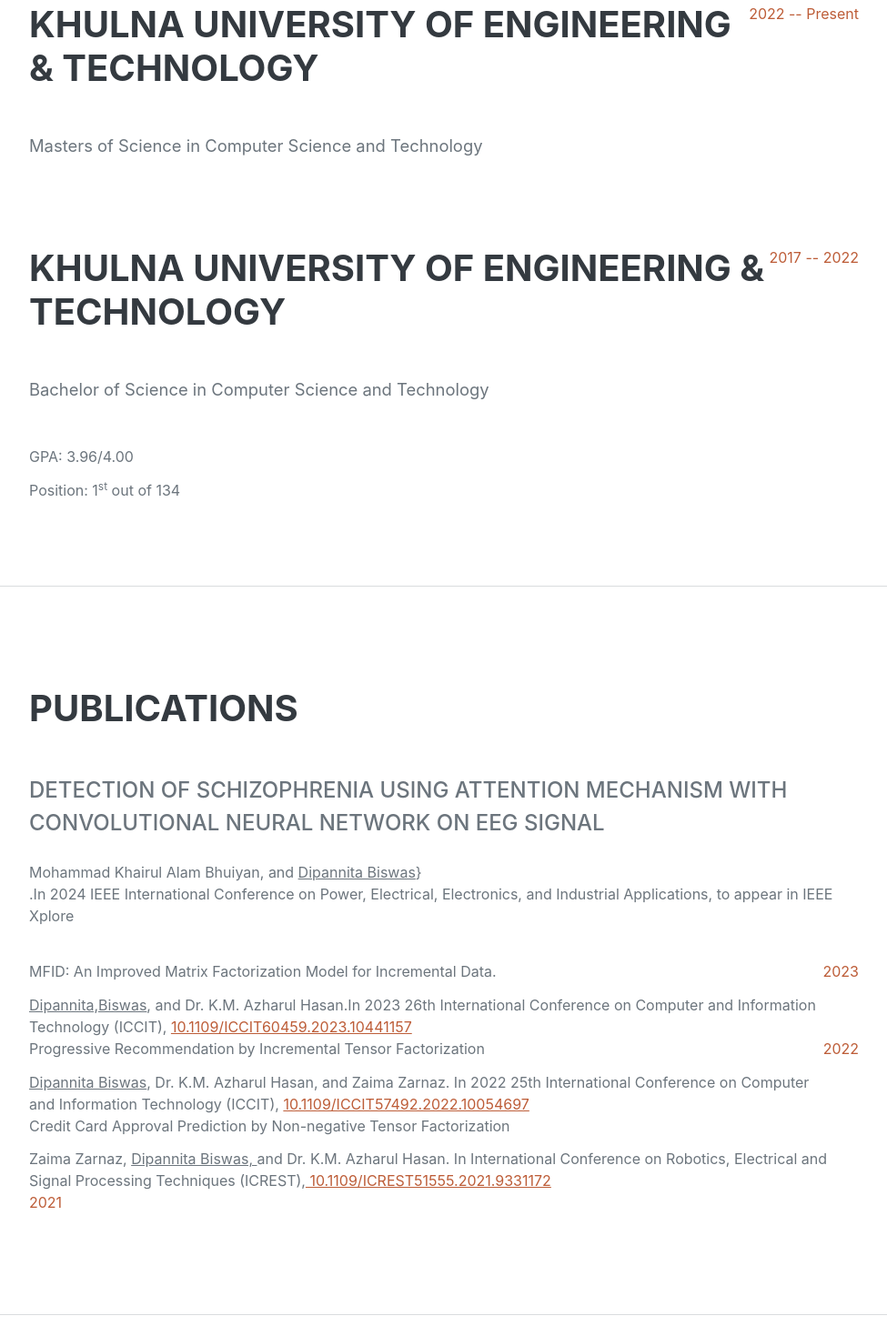
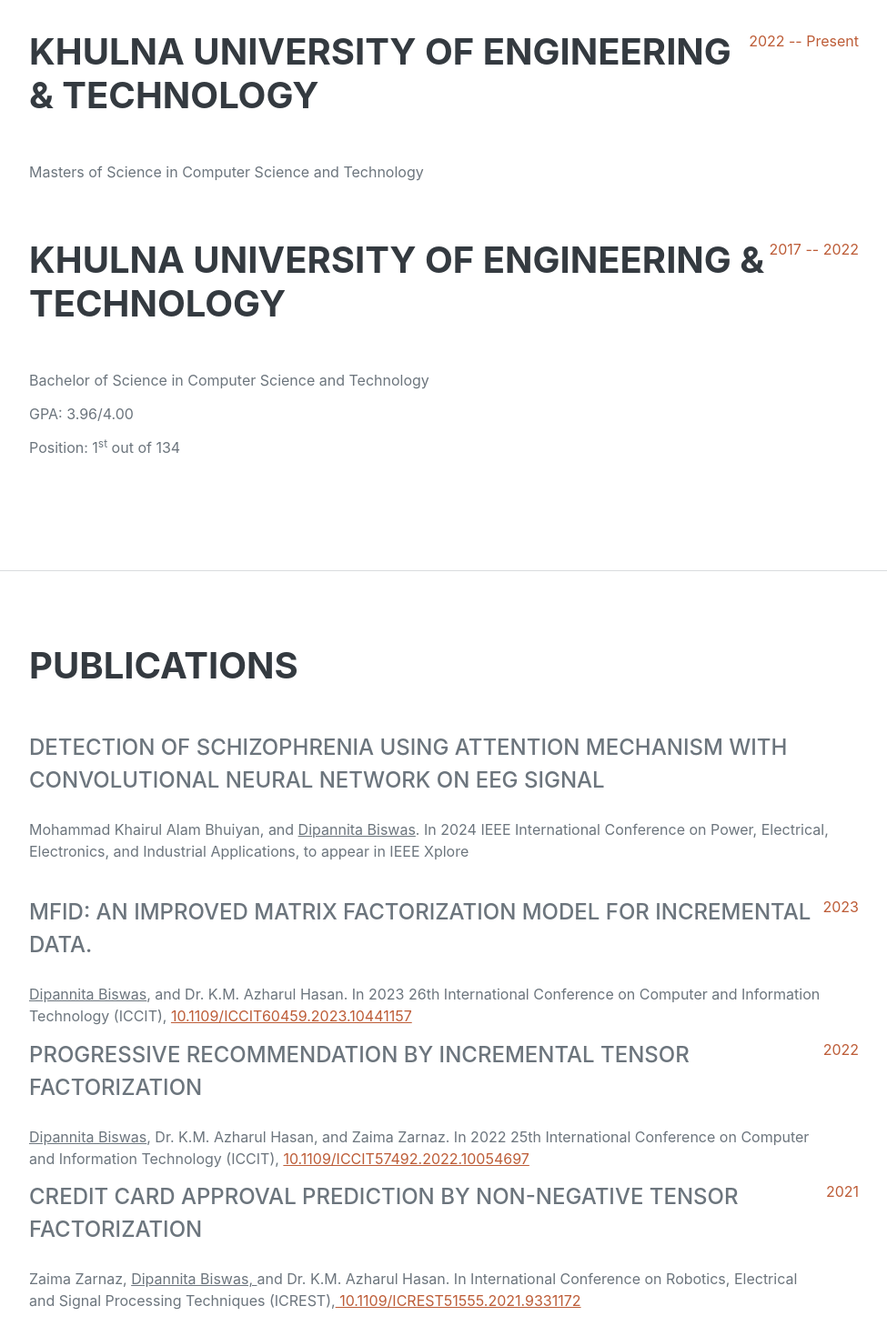
Before and after one commit to dipannita72/dipannita72.github.io, a plain HTML site: page index.html in a window 1280 px wide. Shown: the part 1775-3233 px from the top of the page at 91% size, without its empty margins (288-1263 px from the left). Drawn offline with nearby package versions, Linux system fonts and the light colour scheme; a web font is replaced by a local one.

Commit message:
Update index.html

```diff
--- a/index.html
+++ b/index.html
@@ -65,9 +65,9 @@
                     <h2 class="mb-5">Experience</h2>
                     <div class="d-flex flex-column flex-md-row justify-content-between mb-5">
                         <div class="flex-grow-1">
-                            <h3 class="mb-5">Lecturer</h3>
-                                <p class="lead mb-5">Department of Computer Science and Technology</p>
-                                <p class="lead mb-4">Khulna University of Engineering & Technology, Khulna, Bangladesh</p>
+                            <h2 class="mb-5">Lecturer</h2>
+                                <p>Department of Computer Science and Technology</p>
+                                <p>Khulna University of Engineering & Technology, Khulna, Bangladesh</p>
                         </div>
                         <div class="flex-shrink-0"><span class="text-primary">2022 -- Present</span></div>
                     </div>
@@ -82,14 +82,14 @@
                     <div class="d-flex flex-column flex-md-row justify-content-between mb-5">
                         <div class="flex-grow-1">
                             <h2 class="mb-5">Khulna University of Engineering & Technology</h2>
-                            <p class="lead mb-5">Masters of Science in Computer Science and Technology</p>
+                            <p>Masters of Science in Computer Science and Technology</p>
                         </div>
                         <div class="flex-shrink-0"><span class="text-primary">2022 -- Present</span></div>
                     </div>
                     <div class="d-flex flex-column flex-md-row justify-content-between">
                         <div class="flex-grow-1">
                             <h2 class="mb-5">Khulna University of Engineering & Technology</h2>
-                            <p class="lead mb-5">Bachelor of Science in Computer Science and Technology</p>
+                            <p>Bachelor of Science in Computer Science and Technology</p>
                             <p>GPA: 3.96/4.00</p>
                             <p> Position: 1<sup>st</sup> out of 134 </p>
                         </div>
@@ -106,21 +106,21 @@
                     <div class="d-flex flex-column flex-md-row justify-content-between mb-4">
                         <div class="flex-grow-1">
                             <p class = "subheading mb-4">Detection of Schizophrenia Using Attention Mechanism with Convolutional Neural Network on EEG Signal</p>
-                            <p class="mb-0">Mohammad Khairul Alam Bhuiyan, and <u>Dipannita Biswas</u>}</p>.In 2024 IEEE International Conference on Power, Electrical, Electronics, and Industrial Applications, to appear in IEEE Xplore</p>
+                            <p>Mohammad Khairul Alam Bhuiyan, and <u>Dipannita Biswas</u>. In 2024 IEEE International Conference on Power, Electrical, Electronics, and Industrial Applications, to appear in IEEE Xplore</p>
                         </div>
                     </div>
                     <div class="d-flex flex-column flex-md-row justify-content-between">
                         <div class="flex-grow-1">
-                            <p > MFID: An Improved Matrix Factorization Model for Incremental Data.</p>
-                            <p class="mb-0"><u>Dipannita,Biswas</u>, and Dr. K.M. Azharul Hasan.In 2023 26th International Conference on Computer and Information Technology (ICCIT),
+                            <p  class = "subheading mb-4" > MFID: An Improved Matrix Factorization Model for Incremental Data.</p>
+                            <p><u>Dipannita Biswas</u>, and Dr. K.M. Azharul Hasan. In 2023 26th International Conference on Computer and Information Technology (ICCIT),
                             <a href="https://ieeexplore.ieee.org/document/10441157"> 10.1109/ICCIT60459.2023.10441157</a></p>
                         </div>
                         <div class="flex-shrink-0"><span class="text-primary">2023</span></div>
                     </div>
                     <div class="d-flex flex-column flex-md-row justify-content-between">
                         <div class="flex-grow-1">
-                            <p > Progressive Recommendation by Incremental Tensor Factorization</p>
-                            <p class="mb-0"><u>Dipannita Biswas</u>, Dr. K.M. Azharul Hasan, and Zaima Zarnaz. In 2022 25th International Conference on Computer and Information Technology (ICCIT),
+                            <p class = "subheading mb-4" > Progressive Recommendation by Incremental Tensor Factorization</p>
+                            <p><u>Dipannita Biswas</u>, Dr. K.M. Azharul Hasan, and Zaima Zarnaz. In 2022 25th International Conference on Computer and Information Technology (ICCIT),
                                 <a href="https://ieeexplore.ieee.org/document/10054697"> 10.1109/ICCIT57492.2022.10054697</a></p>
                         </div>
                         <div class="flex-shrink-0"><span class="text-primary">2022</span></div>
@@ -128,10 +128,11 @@
 
                     <div class="d-flex flex-column flex-md-row justify-content-between">
                         <div class="flex-grow-1">
-                            <p >Credit Card Approval Prediction by Non-negative Tensor Factorization</p>
-                            <p class="mb-0">Zaima Zarnaz, <u>Dipannita Biswas,  </u> and Dr. K.M. Azharul Hasan. In International Conference on Robotics, Electrical and Signal Processing Techniques (ICREST),<a href="https://ieeexplore.ieee.org/document/9331172"> 10.1109/ICREST51555.2021.9331172 </a>
+                            <p class = "subheading mb-4" >Credit Card Approval Prediction by Non-negative Tensor Factorization</p>
+                            <p>Zaima Zarnaz, <u>Dipannita Biswas, </u> and Dr. K.M. Azharul Hasan. In International Conference on Robotics, Electrical and Signal Processing Techniques (ICREST),<a href="https://ieeexplore.ieee.org/document/9331172"> 10.1109/ICREST51555.2021.9331172 </a>
+                         </div>
                         <div class="flex-shrink-0"><span class="text-primary">2021</span></div>
-                    </div>
+
                 </div>
             </section>
 
```
